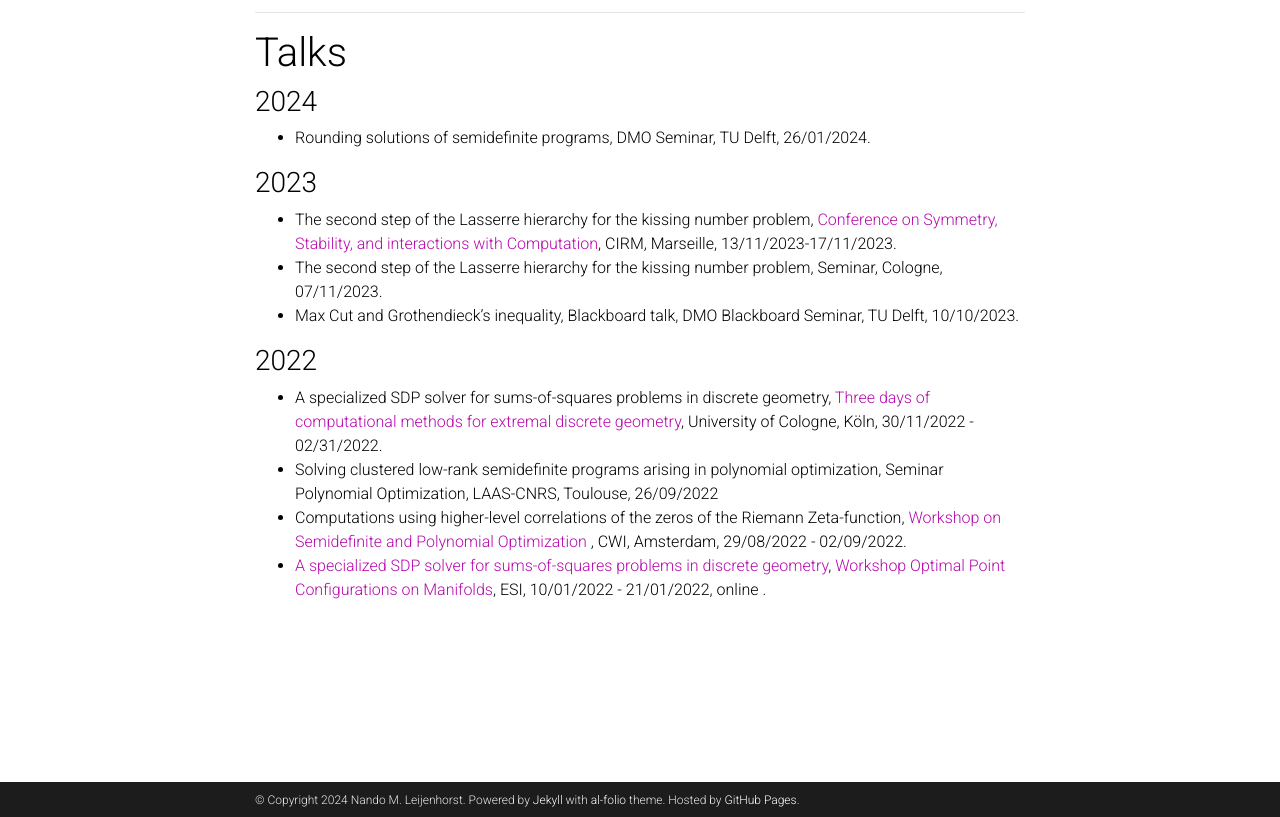
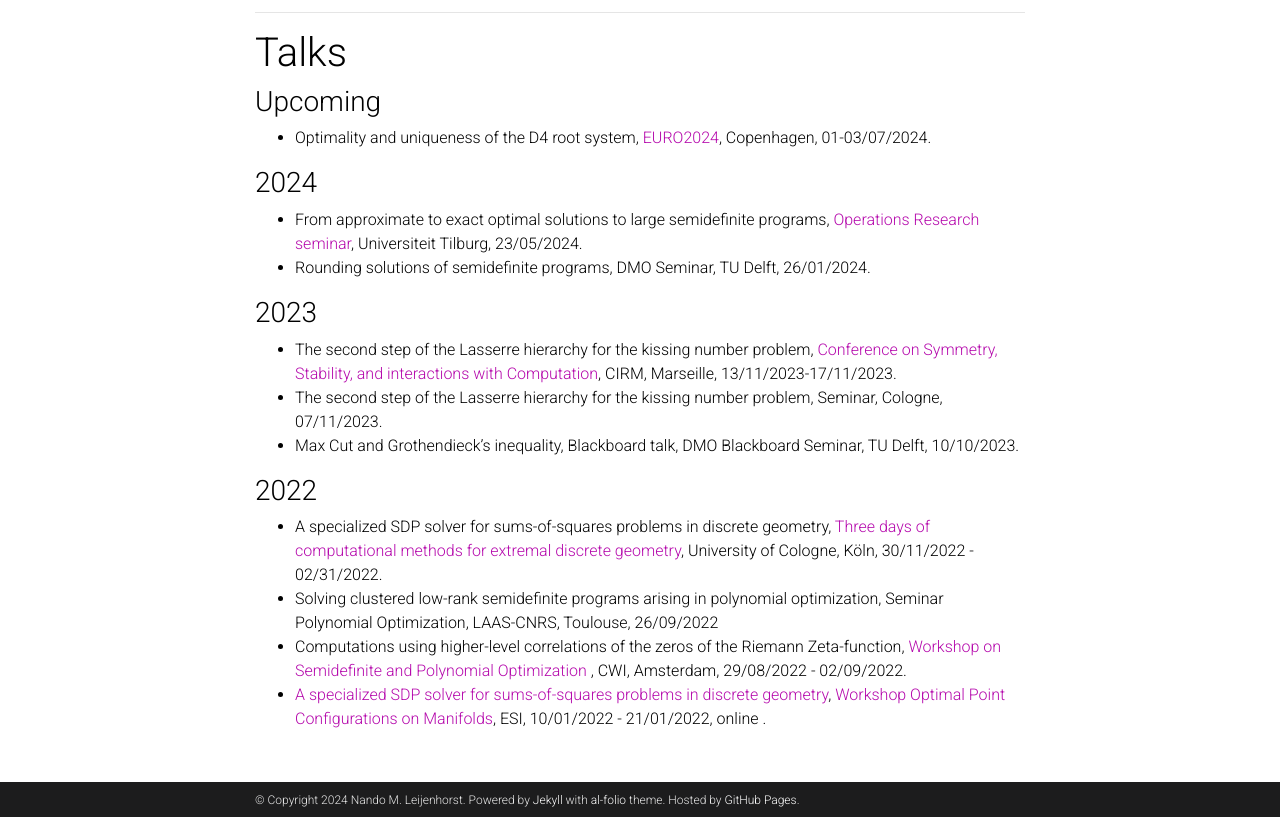
Before and after one commit to nanleij/nanleij.github.io, a Jekyll site: the page built from _pages/publications.md, in a window 1280 px wide and 1379 px high, cut to the strip 562-1379 px from the top of the window. Built offline with Jekyll 4.4.1, drawn with Linux system fonts in a browser that asks for light colours; comment, search, counter and statistics services are not loaded; a style sheet for code colours, icons or effects is not loaded.

Commit message:
Add talks

```diff
--- a/_pages/publications.md
+++ b/_pages/publications.md
@@ -23,7 +23,11 @@ nav_order: 1
 ---
 
 # Talks
+### Upcoming
+- Optimality and uniqueness of the D4 root system, <a href="https://euro2024cph.dk/programme/conference-program">EURO2024</a>, Copenhagen, 01-03/07/2024.
+
 ### 2024
+ - From approximate to exact optimal solutions to large semidefinite programs, <a href="https://www.tilburguniversity.edu/about/schools/economics-and-management/news-and-events/seminars/operations-research">Operations Research seminar</a>, Universiteit Tilburg, 23/05/2024.
  - Rounding solutions of semidefinite programs, DMO Seminar, TU Delft, 26/01/2024.
 
 ### 2023
```
